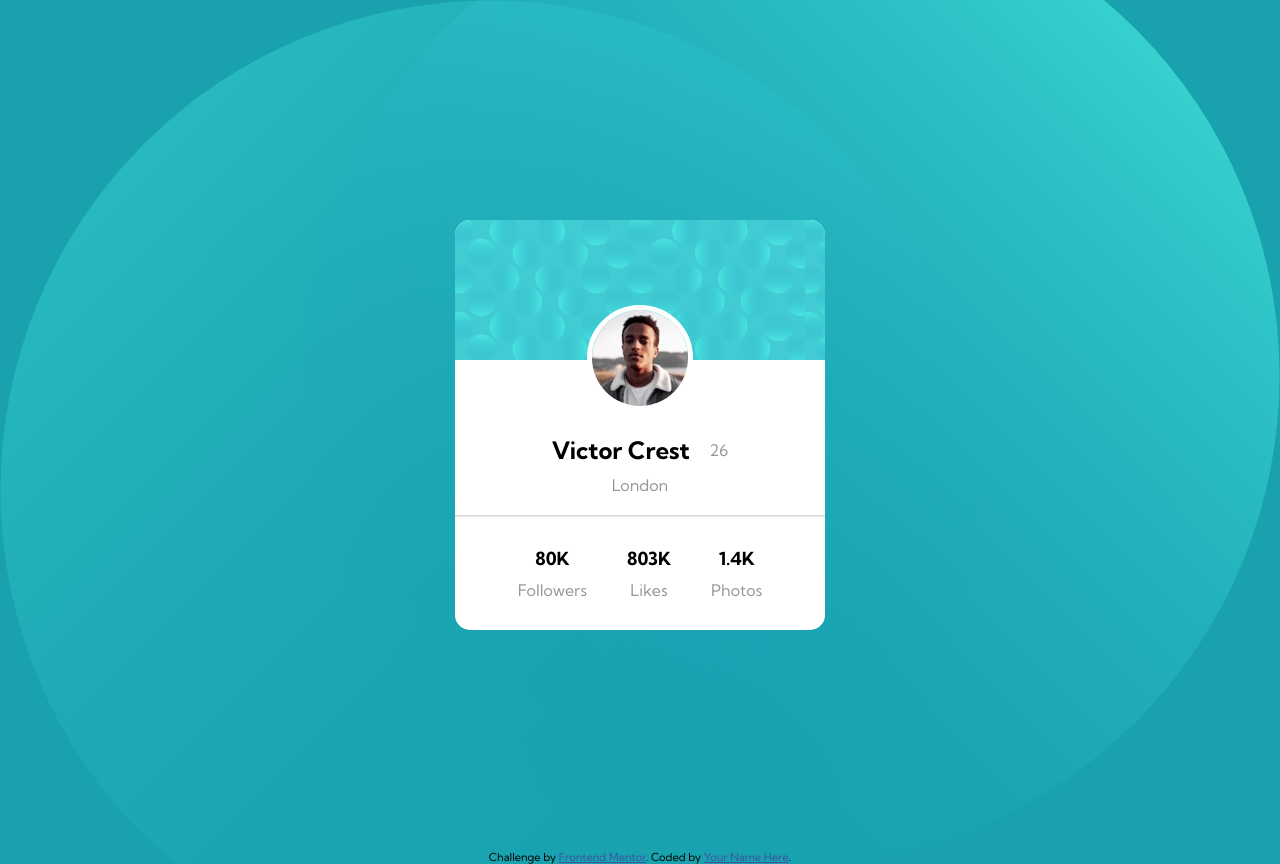
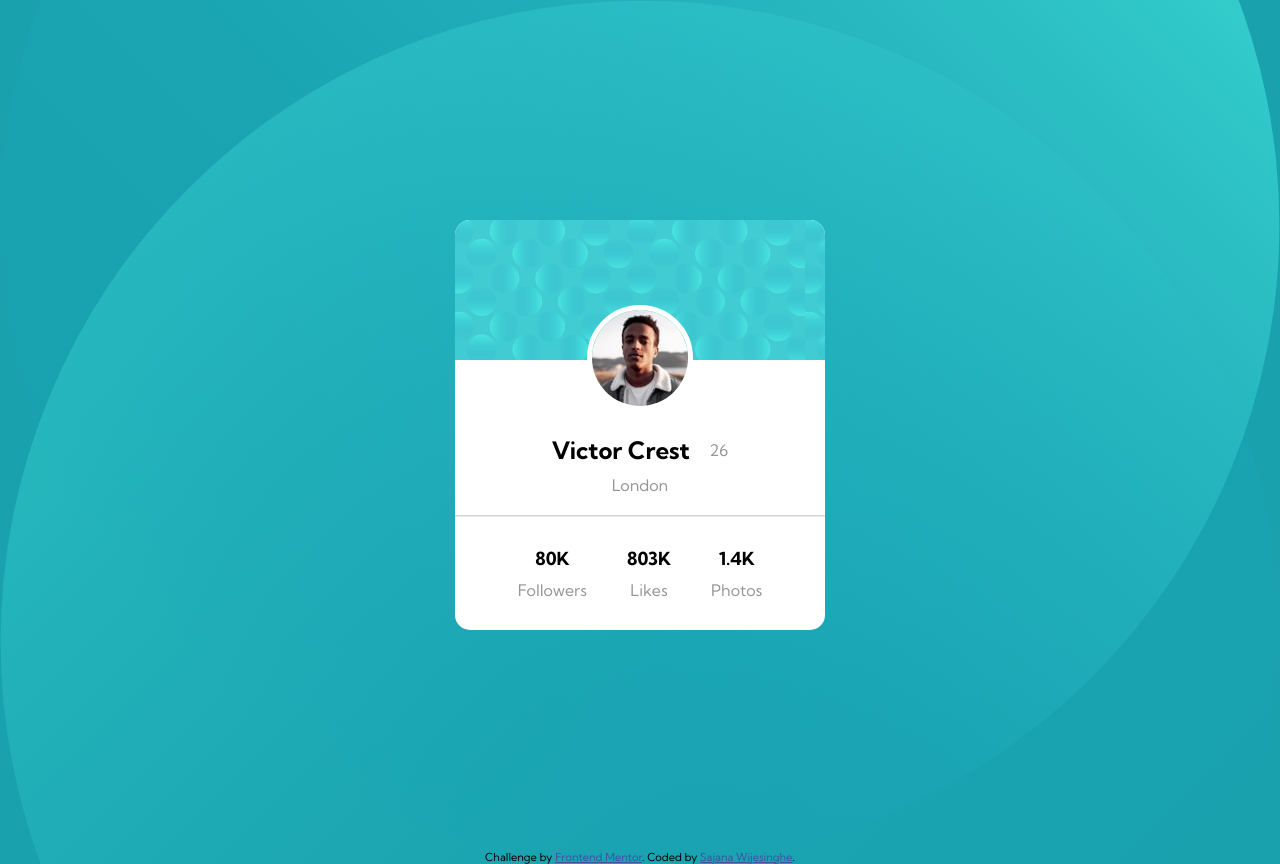
Before and after one commit to StormKing969/Frontend-Mentor---Profile-Card, a plain HTML site: page index.html in a window 1280 px wide. Drawn offline with Linux system fonts and the light colour scheme.

Commit message:
Final Touch

```diff
--- a/assets/style.css
+++ b/assets/style.css
@@ -17,7 +17,7 @@ body {
     background-image: url("../images/bg-pattern-top.svg"), url("../images/bg-pattern-bottom.svg");
     background-position: right bottom, left top;
     background-repeat: no-repeat;
-    background-size: fit;
+    background-size: cover;
 }
 
 h1 {
--- a/index.html
+++ b/index.html
@@ -64,7 +64,7 @@
 
   <footer class="attribution">
     Challenge by <a href="https://www.frontendmentor.io?ref=challenge" target="_blank">Frontend Mentor</a>.
-    Coded by <a href="#">Your Name Here</a>.
+    Coded by <a href="#">Sajana Wijesinghe</a>.
   </footer>
 </body>
 
```
Also changed, not shown: screenshots/desktopview.PNG (added), screenshots/mobileview.PNG (added), 2 other files.
